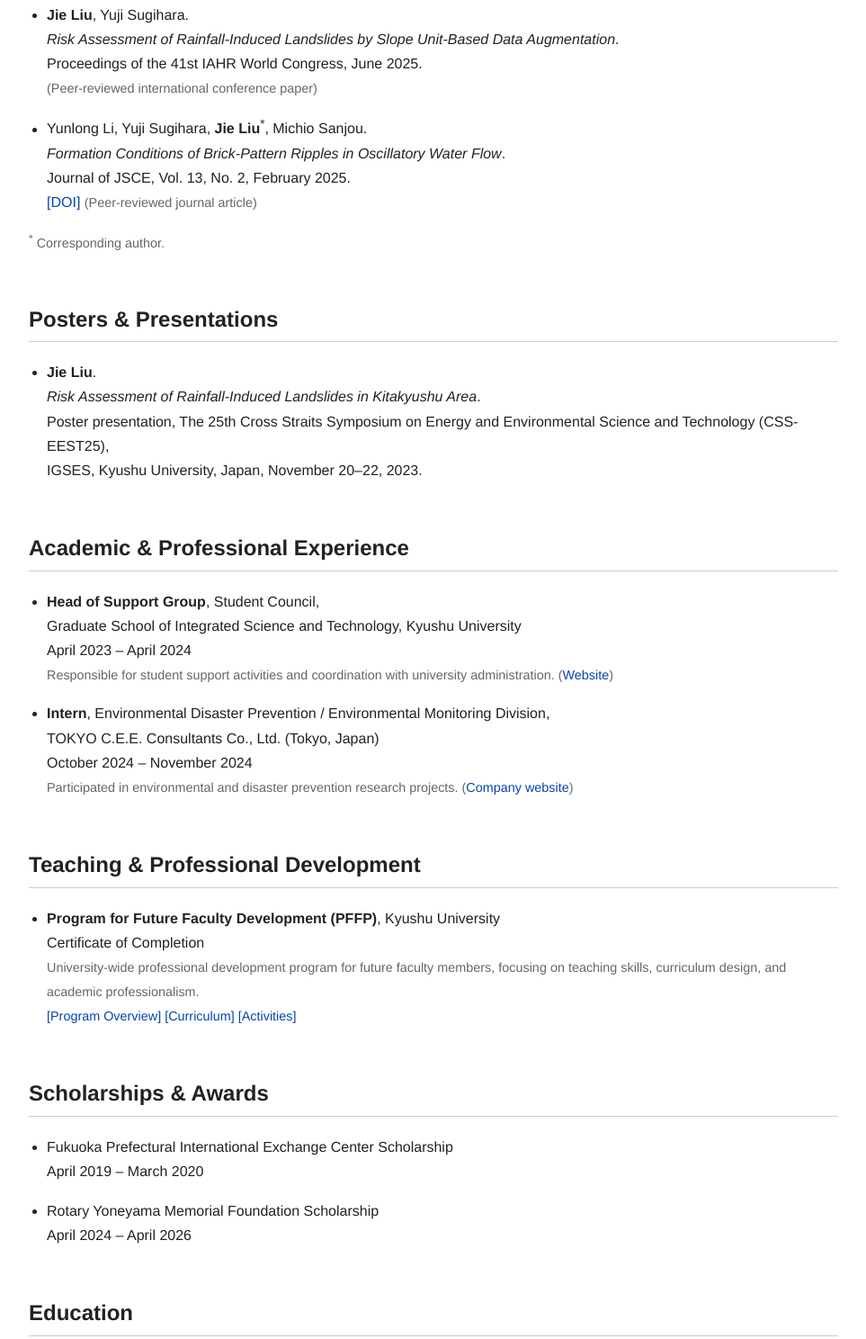
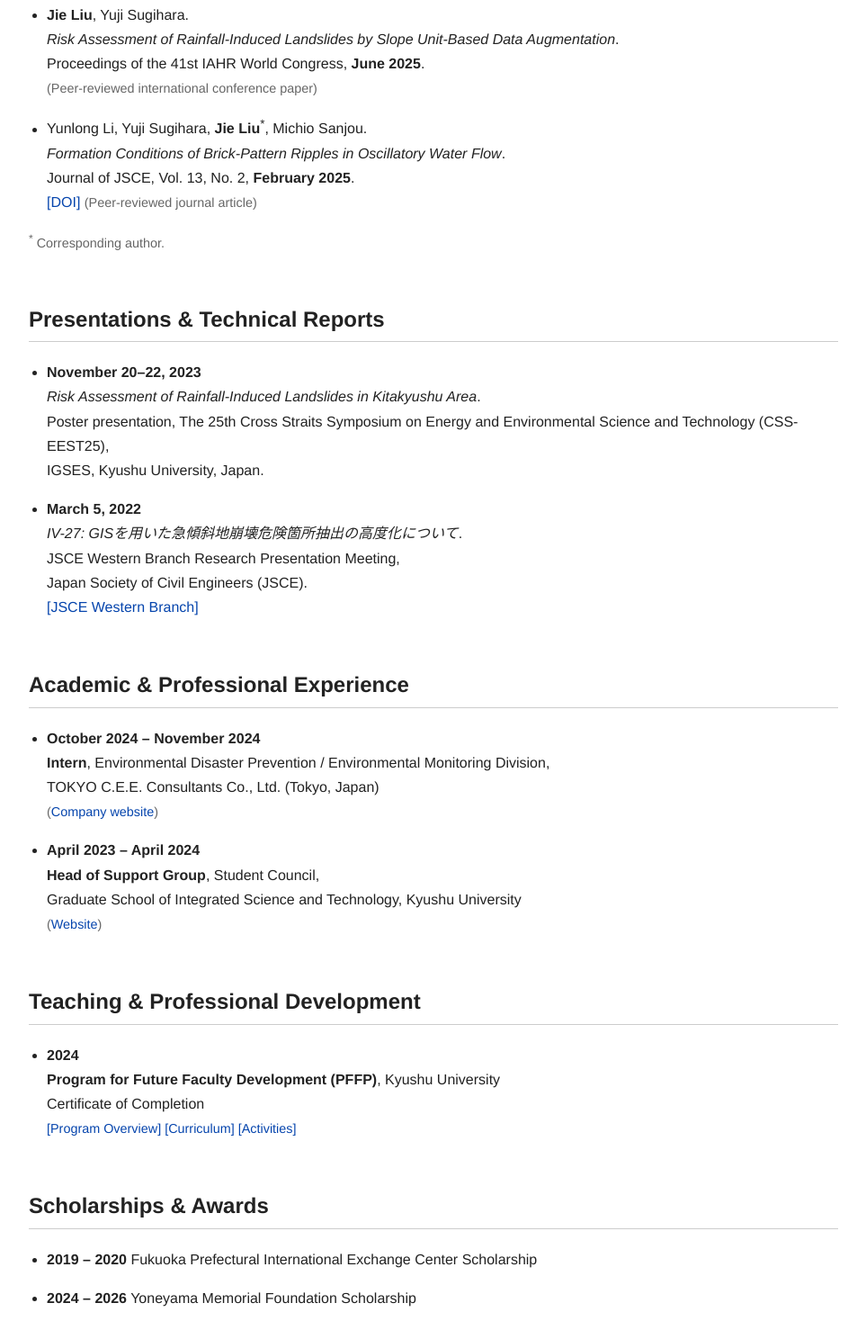
Before and after one commit to KetsuRyuu/KetsuRyuu.github.io, a plain HTML site: page index.html in a window 1280 px wide. Shown: the part 590-2078 px from the top of the page at 90% size, without its empty margins (158-1121 px from the left). Drawn offline with Linux system fonts and the light colour scheme.

Commit message:
Update index.html

```diff
--- a/index.html
+++ b/index.html
@@ -43,6 +43,9 @@
       color: #666;
       font-size: 0.9em;
     }
+    .date {
+      font-weight: bold;
+    }
   </style>
 </head>
 
@@ -64,68 +67,75 @@ Kyushu University, Japan
 
 <h2>Publications</h2>
 <ul>
-
   <li>
     <b>Jie Liu</b>, Yuji Sugihara. <br>
     <i>Risk Assessment of Rainfall-Induced Landslides by Slope Unit-Based Data Augmentation</i>. <br>
-    Proceedings of the 41st IAHR World Congress, June 2025. <br>
+    Proceedings of the 41st IAHR World Congress, <span class="date">June 2025</span>. <br>
     <span class="note">(Peer-reviewed international conference paper)</span>
   </li>
 
   <li>
     Yunlong Li, Yuji Sugihara, <b>Jie Liu</b><sup>*</sup>, Michio Sanjou. <br>
     <i>Formation Conditions of Brick-Pattern Ripples in Oscillatory Water Flow</i>. <br>
-    Journal of JSCE, Vol. 13, No. 2, February 2025. <br>
+    Journal of JSCE, Vol. 13, No. 2, <span class="date">February 2025</span>. <br>
     <a href="https://doi.org/10.2208/journalofjsce.24-16113">[DOI]</a>
     <span class="note">(Peer-reviewed journal article)</span>
   </li>
-
 </ul>
 
 <p class="note"><sup>*</sup> Corresponding author.</p>
 
-<h2>Posters & Presentations</h2>
+<h2>Presentations & Technical Reports</h2>
 <ul>
+  <!-- 2023 -->
   <li>
-    <b>Jie Liu</b>. <br>
+    <span class="date">November 20–22, 2023</span> <br>
     <i>Risk Assessment of Rainfall-Induced Landslides in Kitakyushu Area</i>. <br>
     Poster presentation, The 25th Cross Straits Symposium on Energy and Environmental Science and Technology (CSS-EEST25), <br>
-    IGSES, Kyushu University, Japan, November 20–22, 2023.
+    IGSES, Kyushu University, Japan.
+  </li>
+
+  <!-- 2022 -->
+  <li>
+    <span class="date">March 5, 2022</span> <br>
+    <i>IV-27: GISを用いた急傾斜地崩壊危険箇所抽出の高度化について</i>. <br>
+    JSCE Western Branch Research Presentation Meeting, <br>
+    Japan Society of Civil Engineers (JSCE). <br>
+    <a href="https://www.jsce.or.jp/branch/seibu/03_study/r_03_kenkyu.html">[JSCE Western Branch]</a>
   </li>
 </ul>
 
 <h2>Academic & Professional Experience</h2>
 <ul>
   <li>
-    <b>Head of Support Group</b>, Student Council, <br>
-    Graduate School of Integrated Science and Technology, Kyushu University <br>
-    April 2023 – April 2024 <br>
+    <span class="date">October 2024 – November 2024</span> <br>
+    <b>Intern</b>, Environmental Disaster Prevention / Environmental Monitoring Division, <br>
+    TOKYO C.E.E. Consultants Co., Ltd. (Tokyo, Japan) <br>
     <span class="note">
-      Responsible for student support activities and coordination with university administration.
-      (<a href="https://www.tj.kyushu-u.ac.jp/current_stds/student_council.php">Website</a>)
+      (<a href="https://www.tokencon.co.jp/">Company website</a>)
     </span>
   </li>
 
   <li>
-    <b>Intern</b>, Environmental Disaster Prevention / Environmental Monitoring Division, <br>
-    TOKYO C.E.E. Consultants Co., Ltd. (Tokyo, Japan) <br>
-    October 2024 – November 2024 <br>
+<span class="date">April 2023 – April 2024</span> <br>
+    <b>Head of Support Group</b>, Student Council, <br>
+    Graduate School of Integrated Science and Technology, Kyushu University <br>
     <span class="note">
-      Participated in environmental and disaster prevention research projects.
-      (<a href="https://www.tokencon.co.jp/">Company website</a>)
+      (<a href="https://www.tj.kyushu-u.ac.jp/current_stds/student_council.php">Website</a>)
     </span>
+
+
+
   </li>
 </ul>
 
 <h2>Teaching & Professional Development</h2>
 <ul>
   <li>
+    <span class="date">2024</span> <br>
     <b>Program for Future Faculty Development (PFFP)</b>, Kyushu University <br>
     Certificate of Completion <br>
     <span class="note">
-      University-wide professional development program for future faculty members,
-      focusing on teaching skills, curriculum design, and academic professionalism.
-      <br>
       <a href="https://ta-support.kyushu-u.ac.jp/about_program">[Program Overview]</a>
       <a href="https://mirai.kyushu-u.ac.jp/curriculum/improvement/">[Curriculum]</a>
       <a href="https://mirai.kyushu-u.ac.jp/topics/2557/">[Activities]</a>
@@ -135,14 +145,8 @@ Kyushu University, Japan
 
 <h2>Scholarships & Awards</h2>
 <ul>
-  <li>
-    Fukuoka Prefectural International Exchange Center Scholarship <br>
-    April 2019 – March 2020
-  </li>
-  <li>
-    Rotary Yoneyama Memorial Foundation Scholarship <br>
-    April 2024 – April 2026
-  </li>
+  <li><span class="date">2019 – 2020</span> Fukuoka Prefectural International Exchange Center Scholarship</li>
+  <li><span class="date">2024 – 2026</span> Yoneyama Memorial Foundation Scholarship</li>
 </ul>
 
 <h2>Education</h2>
```
